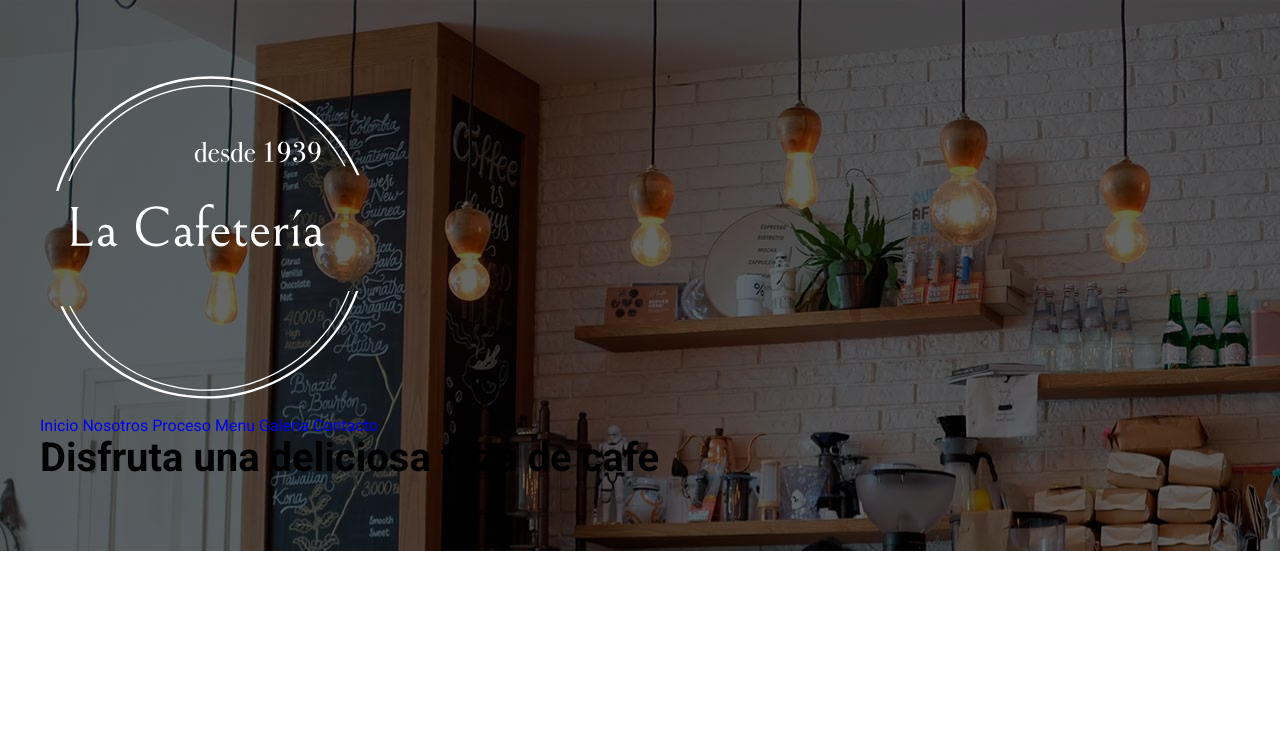
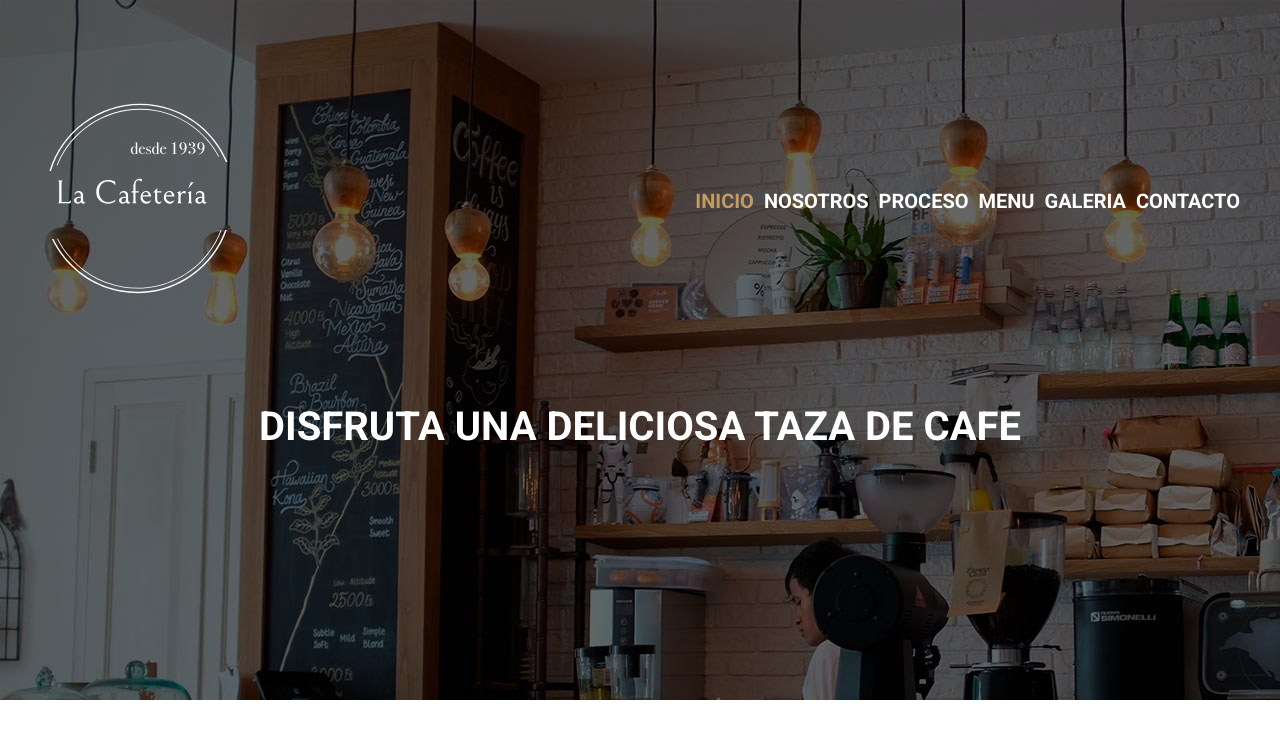
Before and after one commit to LucianoZR4/cafeteria-sass, a website: page index.html in a window 1280 px wide. Drawn offline with Linux system fonts and the light colour scheme; files whose address does not match are found by name.

Commit message:
Add files via upload

```diff
--- a/index.html
+++ b/index.html
@@ -17,8 +17,8 @@
                 <div class="logo">
                     <img src="build/img/logo.svg" alt="logo cafeteria">
                 </div>
-                <nav class="navegacion">
-                    <a href="index.html">Inicio</a>
+                <nav class="nav-principal">
+                    <a class="activo" href="index.html">Inicio</a>
                     <a href="Nosotros.html">Nosotros</a>
                     <a href="proceso.html">Proceso</a>
                     <a href="menu.html">Menu</a>
--- a/src/scss/base/_mixins.scss
+++ b/src/scss/base/_mixins.scss
@@ -5,3 +5,15 @@
         @content;
     }
 }
+
+@mixin tablet {
+    @media (min-width:v.$tablet) {
+        @content;
+    }
+}
+
+@mixin desktop {
+    @media (min-width:v.$desktop) {
+        @content;
+    }
+}
--- a/src/scss/base/_variables.scss
+++ b/src/scss/base/_variables.scss
@@ -5,16 +5,17 @@ $fuente_principal: 'Roboto', sans-serif;
 //Media Queries
 
 $telefono: 480px;
-$table:768px;
+$tablet:768px;
 $desktop:1024px;
 
 //colores
 
-$primario:#E8505B;
-$secundario: #455A64;
+$primario:#5E311E;
+$secundario: #C39C63;
 $negro:#000;
 $blanco:#fff;
 $grisClaro:#eceeef;
+$cafeClaro:#ebe7de;
 
 
 //unidades
--- /dev/null
+++ b/src/scss/header/_barra.scss
@@ -0,0 +1,22 @@
+@use 'base/mixins' as m;
+@use 'base/variables' as v;
+
+.barra{
+    display: flex;
+    flex-direction: column;
+    @include m.tablet {
+        flex-direction: row;
+        justify-content: space-between;
+        align-items: center;
+    }
+
+    .logo{
+        width: 50%;
+        margin: 0 auto;
+
+        @include m.tablet {
+            width:20rem;
+            margin: 0;
+        }
+    }
+}
--- a/src/scss/header/_header.scss
+++ b/src/scss/header/_header.scss
@@ -4,9 +4,8 @@
 .header{
     padding: 5rem 0;
     position: relative;
-
-    @include m.telefono{
-        padding: 2rem 0;
+    @include m.tablet {
+        min-height: 70rem;
     }
 
     &::before{
@@ -23,6 +22,16 @@
     .contenido-header{
         margin-top: 5rem;
         position: relative;
+
+        h1{
+            text-align: center;
+            color: v.$blanco;
+            text-transform: uppercase;
+            margin-top: 5rem;
+                @include m.tablet {
+                    margin-top: 10rem;
+                }
+        }
     }
 }
 
--- a/src/scss/header/_index.scss
+++ b/src/scss/header/_index.scss
@@ -1,2 +1,3 @@
 @forward 'header';
+@forward 'barra';
 @forward 'navegacion';
--- a/src/scss/header/_navegacion.scss
+++ b/src/scss/header/_navegacion.scss
@@ -1,3 +1,33 @@
-.nav{
-    color: black;
+@use 'base/mixins' as m;
+@use 'base/variables' as v;
+
+.nav-principal{
+    display: flex;
+    flex-direction: column;
+    margin-top: 5rem;
+    @include m.tablet {
+        flex-direction: row;
+        gap: 1rem;
+        margin-top: 0;
+    }
+
+    a{
+        text-align: center;
+        font-size: 2rem;
+        font-weight: 700;
+        text-transform: uppercase;
+        color: v.$blanco;
+        margin-bottom: 1rem;
+
+            @include m.tablet {
+                margin-bottom: 0;
+            }
+                &:hover{
+                    color: v.$secundario;
+                }
+
+                    &.activo{
+                        color: v.$secundario;
+                    }
+    }
 }
```
Also changed, not shown: build/css/app.css.
